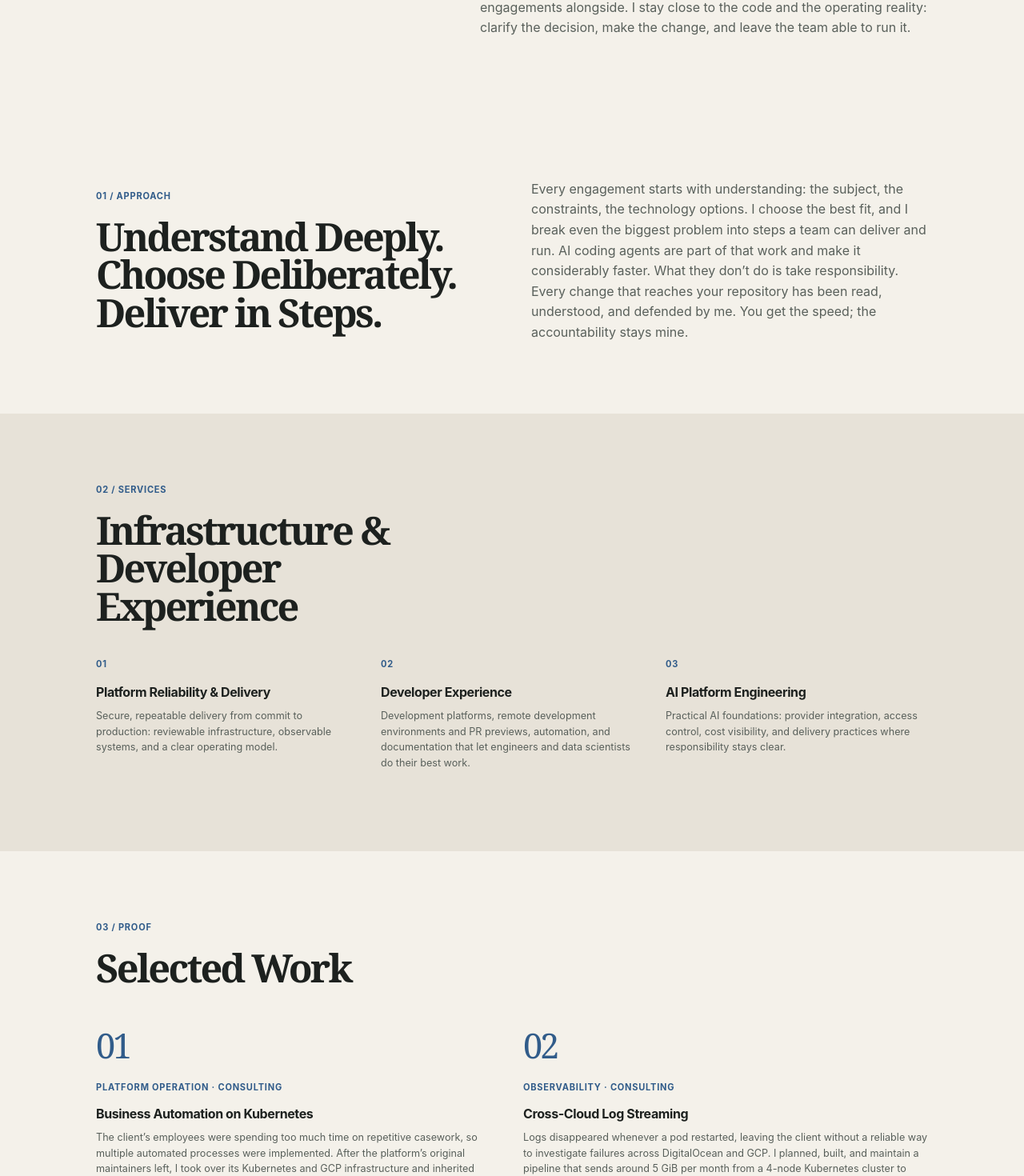
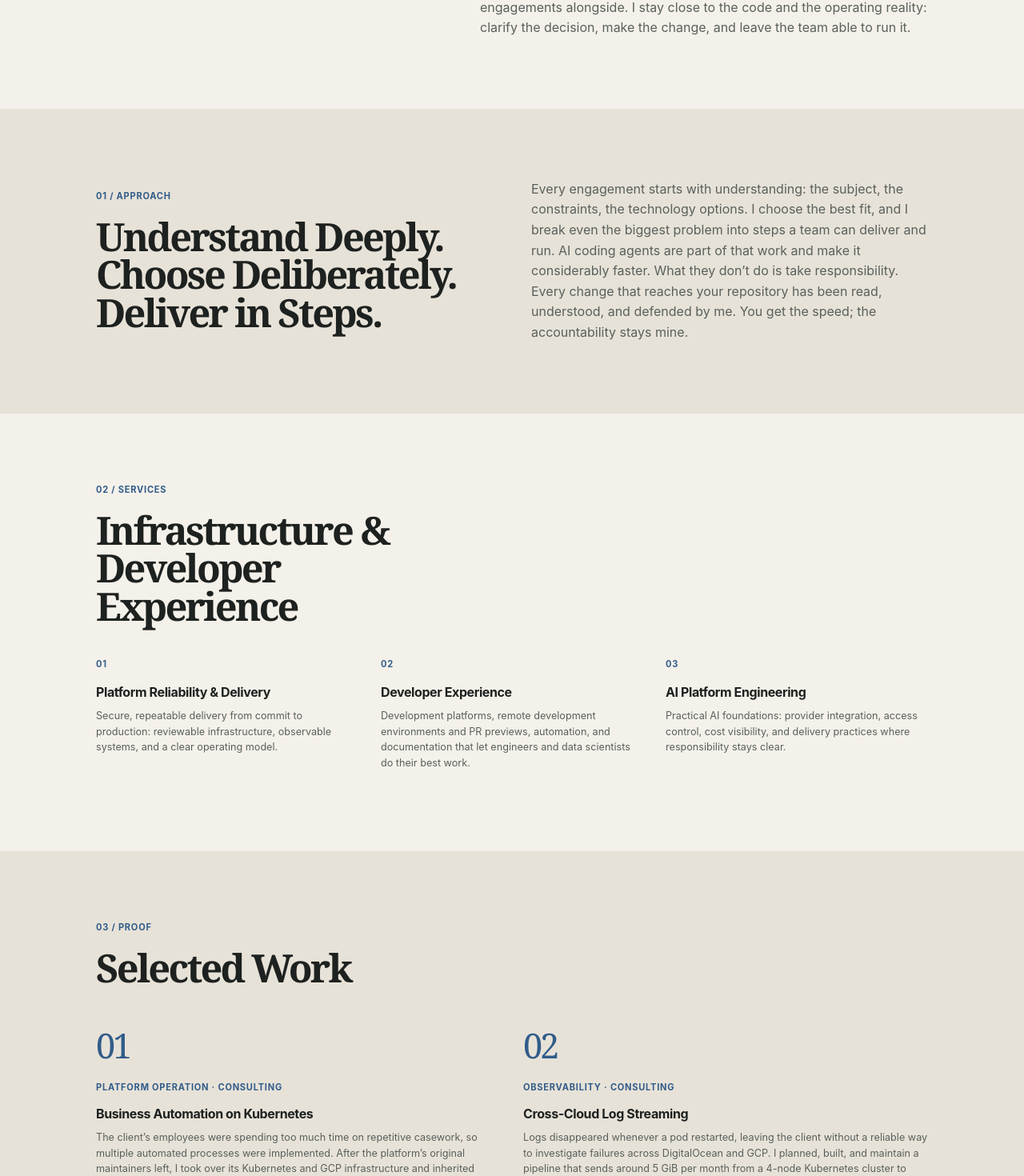
Before and after one commit to RobinMaas95/maasjosthusmann.de, a SvelteKit app: page / in a window 1280 px wide. Shown: the part 1138-2608 px from the top of the page at 80% size. Built offline with nearby package versions, Linux system fonts and the light colour scheme.

Commit message:
fix: restore alternating section backgrounds after reorder

```diff
--- a/src/routes/+page.svelte
+++ b/src/routes/+page.svelte
@@ -34,7 +34,7 @@
 	<p>{content.about.body}</p>
 </section>
 
-<section id="approach" aria-labelledby="approach-title">
+<section class="band" id="approach" aria-labelledby="approach-title">
 	<section class="content-frame approach-grid">
 		<section>
 			<p class="section-label">01 / {content.nav.approach}</p>
@@ -44,7 +44,7 @@
 	</section>
 </section>
 
-<section class="band" id="services" aria-labelledby="services-title">
+<section id="services" aria-labelledby="services-title">
 	<section class="content-frame section-content">
 		<p class="section-label">02 / {content.nav.services}</p>
 		<h2 id="services-title">{content.servicesTitle}</h2>
@@ -60,6 +60,7 @@
 	</section>
 </section>
 
+<section class="band">
 <section class="content-frame section-content" id="proof" aria-labelledby="proof-title">
 	<p class="section-label">03 / {content.nav.proof}</p>
 	<h2 id="proof-title">{content.proofTitle}</h2>
@@ -74,8 +75,8 @@
 		{/each}
 	</section>
 </section>
+</section>
 
-<section class="band">
 <section class="content-frame section-content" aria-labelledby="capability-title">
 	<p class="section-label">04 / {content.nav.capability}</p>
 	<h2 id="capability-title">{content.capabilityTitle}</h2>
@@ -87,7 +88,6 @@
 			</article>
 		{/each}
 	</section>
-</section>
 </section>
 
 <section class="contact-band" id="contact" aria-labelledby="contact-title">
```
